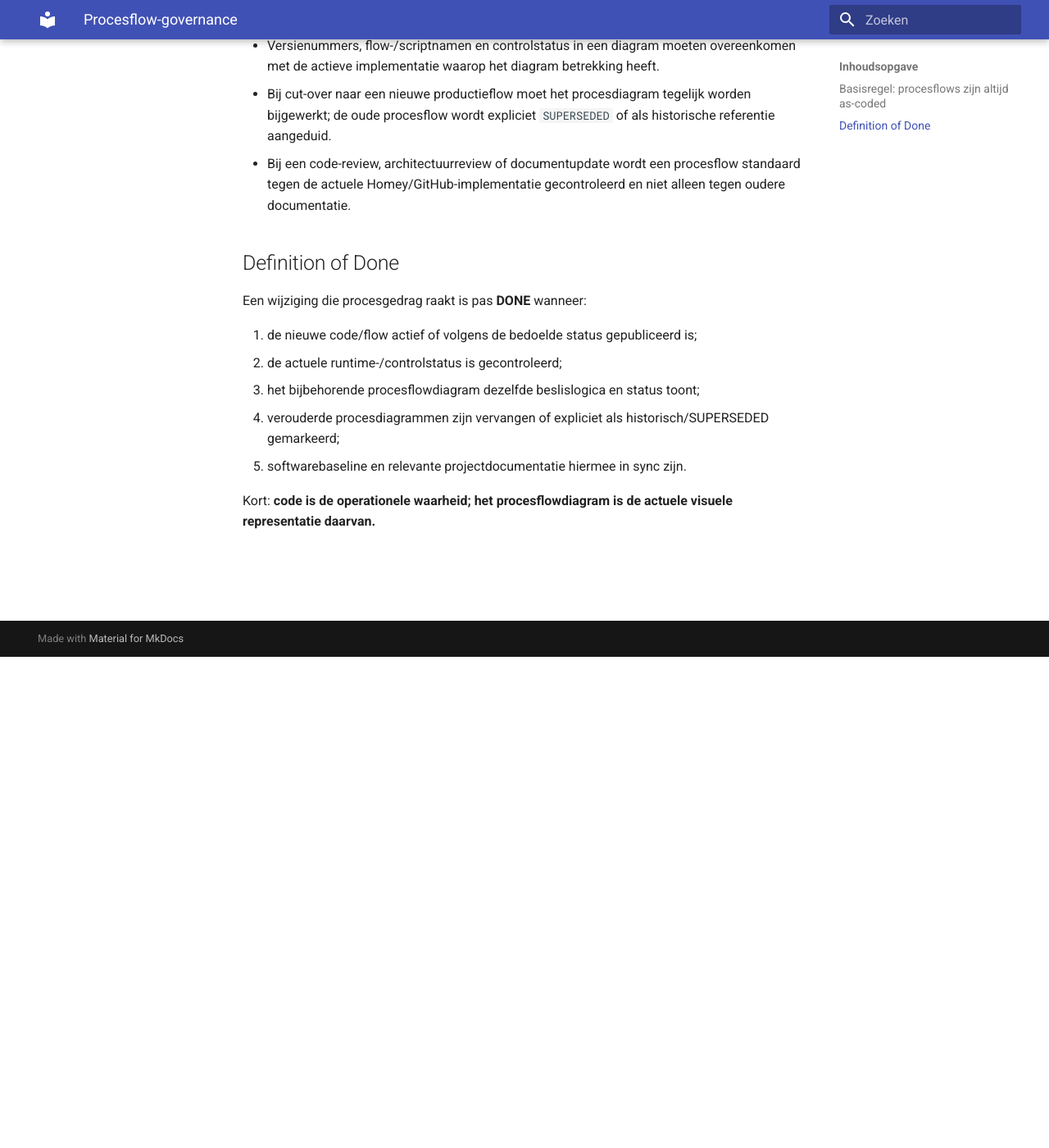
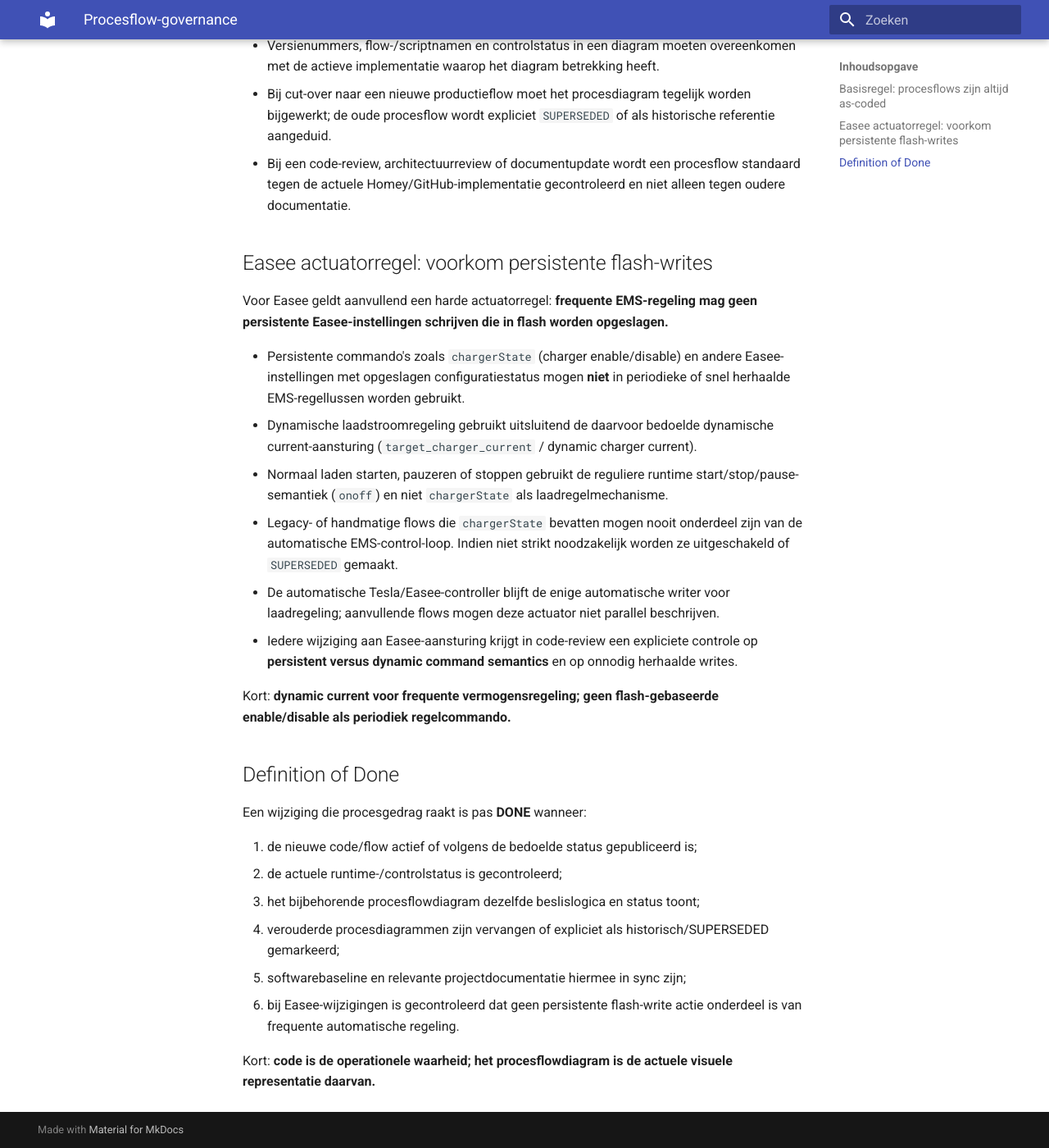
Before and after one commit to OnsKasteeltje/homey-energy-manual, an MkDocs documentation site: the page built from docs/process-flow-governance.md, in a window 1280 px wide and 1400 px high, scrolled down 599 px. Shown: the whole window at 82% size. Built offline with MkDocs 1.6.1 and Material for MkDocs 9.7.7, drawn with Linux system fonts in a browser that asks for light colours.

Commit message:
docs: add Easee persistent-write architecture rule

```diff
--- a/docs/process-flow-governance.md
+++ b/docs/process-flow-governance.md
@@ -13,6 +13,19 @@
 - Bij cut-over naar een nieuwe productieflow moet het procesdiagram tegelijk worden bijgewerkt; de oude procesflow wordt expliciet `SUPERSEDED` of als historische referentie aangeduid.
 - Bij een code-review, architectuurreview of documentupdate wordt een procesflow standaard tegen de actuele Homey/GitHub-implementatie gecontroleerd en niet alleen tegen oudere documentatie.
 
+## Easee actuatorregel: voorkom persistente flash-writes
+
+Voor Easee geldt aanvullend een harde actuatorregel: **frequente EMS-regeling mag geen persistente Easee-instellingen schrijven die in flash worden opgeslagen.**
+
+- Persistente commando's zoals `chargerState` (charger enable/disable) en andere Easee-instellingen met opgeslagen configuratiestatus mogen **niet** in periodieke of snel herhaalde EMS-regellussen worden gebruikt.
+- Dynamische laadstroomregeling gebruikt uitsluitend de daarvoor bedoelde dynamische current-aansturing (`target_charger_current` / dynamic charger current).
+- Normaal laden starten, pauzeren of stoppen gebruikt de reguliere runtime start/stop/pause-semantiek (`onoff`) en niet `chargerState` als laadregelmechanisme.
+- Legacy- of handmatige flows die `chargerState` bevatten mogen nooit onderdeel zijn van de automatische EMS-control-loop. Indien niet strikt noodzakelijk worden ze uitgeschakeld of `SUPERSEDED` gemaakt.
+- De automatische Tesla/Easee-controller blijft de enige automatische writer voor laadregeling; aanvullende flows mogen deze actuator niet parallel beschrijven.
+- Iedere wijziging aan Easee-aansturing krijgt in code-review een expliciete controle op **persistent versus dynamic command semantics** en op onnodig herhaalde writes.
+
+Kort: **dynamic current voor frequente vermogensregeling; geen flash-gebaseerde enable/disable als periodiek regelcommando.**
+
 ## Definition of Done
 
 Een wijziging die procesgedrag raakt is pas **DONE** wanneer:
@@ -21,6 +34,7 @@
 2. de actuele runtime-/controlstatus is gecontroleerd;
 3. het bijbehorende procesflowdiagram dezelfde beslislogica en status toont;
 4. verouderde procesdiagrammen zijn vervangen of expliciet als historisch/SUPERSEDED gemarkeerd;
-5. softwarebaseline en relevante projectdocumentatie hiermee in sync zijn.
+5. softwarebaseline en relevante projectdocumentatie hiermee in sync zijn;
+6. bij Easee-wijzigingen is gecontroleerd dat geen persistente flash-write actie onderdeel is van frequente automatische regeling.
 
 Kort: **code is de operationele waarheid; het procesflowdiagram is de actuele visuele representatie daarvan.**
```
